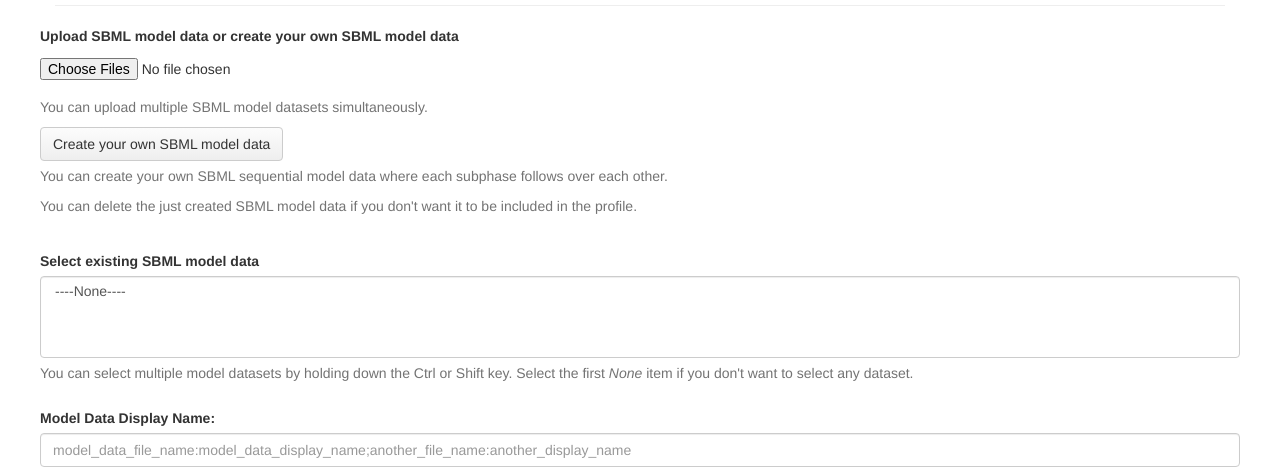
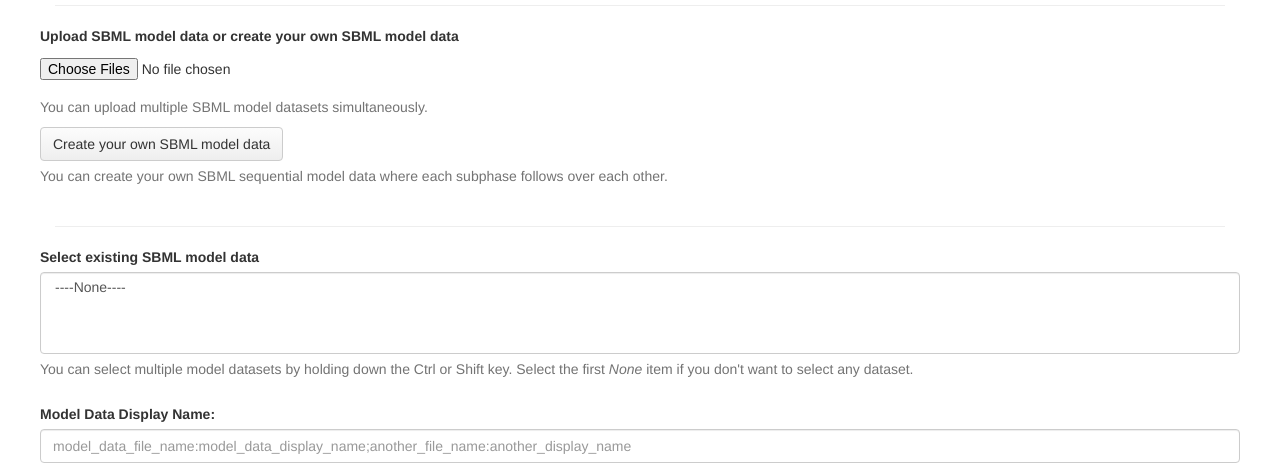
Before and after one commit to RENCI/CellCycleBrowser, a Django app: template server/cc_core/templates/cc_core/add-profile.html in a window 1280 px wide. Shown: the part 1066-1533 px from the top of the page. Run offline with Django 3.2, Linux system fonts and the light colour scheme; the template is opened without the code that fills it, so the values that code supplies are empty; some libraries are stand-ins or nearby versions.

Commit message:
refined front end interface a bit

```diff
--- a/server/cc_core/templates/cc_core/add-profile.html
+++ b/server/cc_core/templates/cc_core/add-profile.html
@@ -55,9 +55,10 @@
             <p class="help-block">You can create your own SBML sequential model data where each subphase follows over each other.</p>
             <input type="hidden" id="new_sbml_model_file_name" name="new_sbml_model_file_name" value="">
             <a id="delete-sbml-model" type="button" class="btn btn-default hidden-form" data-toggle="modal" data-target="#delete-sbml-model-dialog">Delete SBML model data you just created</a>
-            <p id="delete-sbml-model-help-block" class="help-block">You can delete the just created SBML model data if you don't want it to be included in the profile.</p>
+            <p id="delete-sbml-model-help-block" class="help-block hidden-form">You can delete the just created SBML model data if you don't want it to be included in the profile.</p>
             <h2 id="create-or-delete-sbml-msg"></h2>
         </div>
+        <hr>
         <div class="form-group">
             <label for="model_sel_names">Select existing SBML model data</label>
             <select class="form-control" name="model_sel_names" id="model_sel_names" multiple>
```
